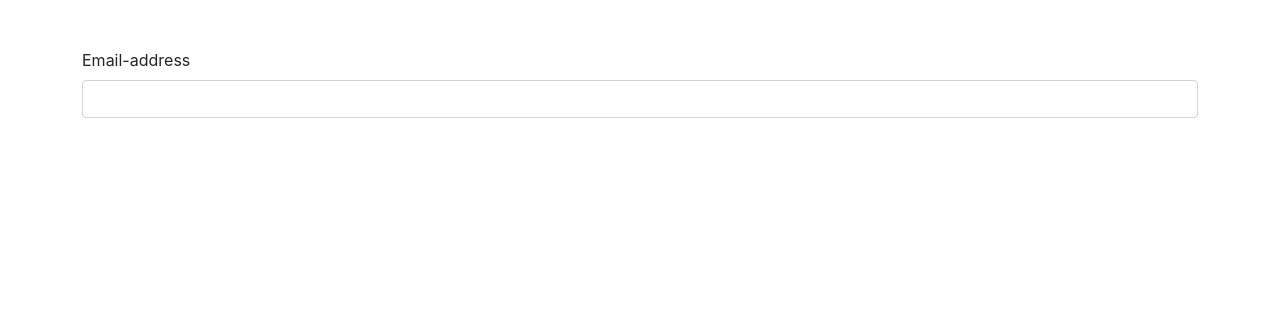
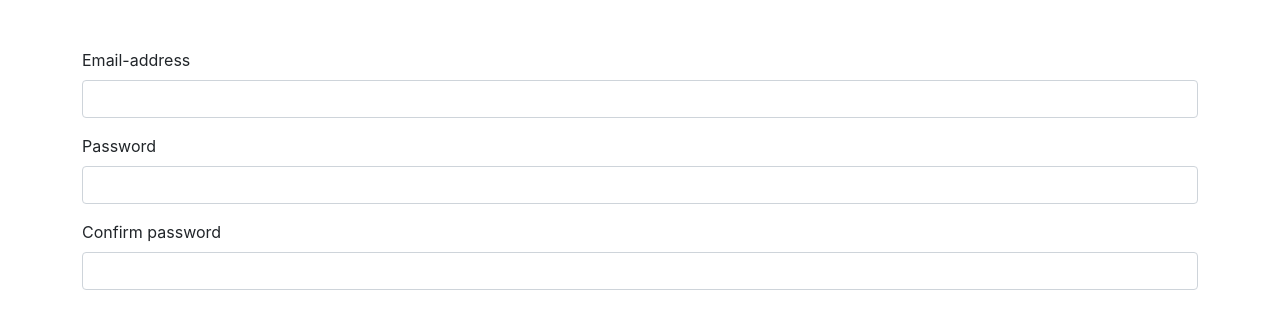
Before and after one commit to aimenin/learnTestining, a React (Create React App) app: page / in a window 1280 px wide. Shown: the top 328 px of the page. Built offline with nearby package versions, Linux system fonts and the light colour scheme.

Commit message:
finish our first test

```diff
--- a/src/App.js
+++ b/src/App.js
@@ -1,4 +1,3 @@
-import logo from './logo.svg';
 import './App.css';
 
 function App() {
@@ -16,6 +15,28 @@
             className="form-control"
           ></input>
         </div>
+        <div className="mb-3">
+          <label htmlFor="password" className="form-label">
+            Password
+          </label>
+          <input
+            type="password"
+            id="password"
+            name="password"
+            className="form-control"
+          ></input>
+        </div>
+        <div className="mb-3">
+          <label htmlFor="confirm password" className="form-label">
+            Confirm password
+          </label>
+          <input
+            type="password"
+            id="confirm password"
+            name="confirm password"
+            className="form-control"
+          ></input>
+        </div>
       </form>
     </div>
   );
```
Also changed, not shown: 1 other file (tests, documents, lock files or other folders).
